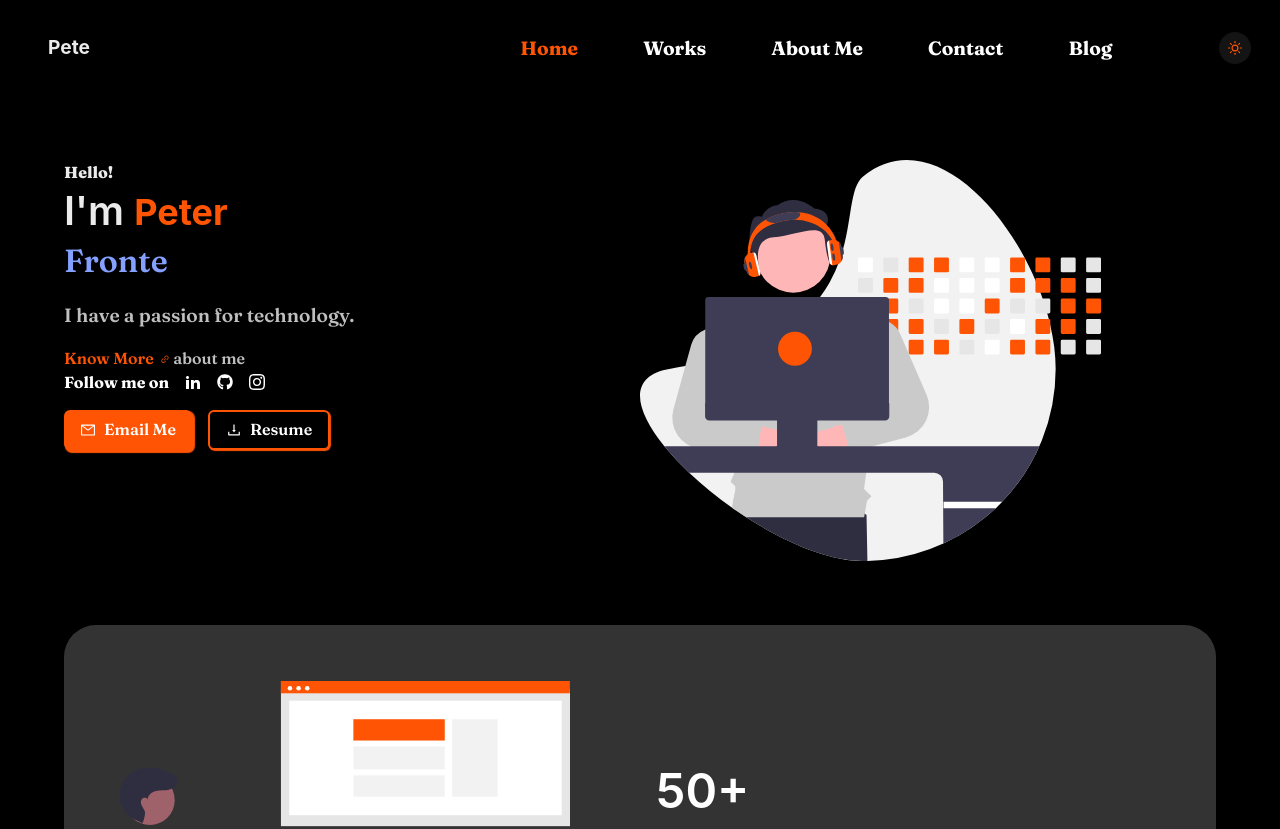
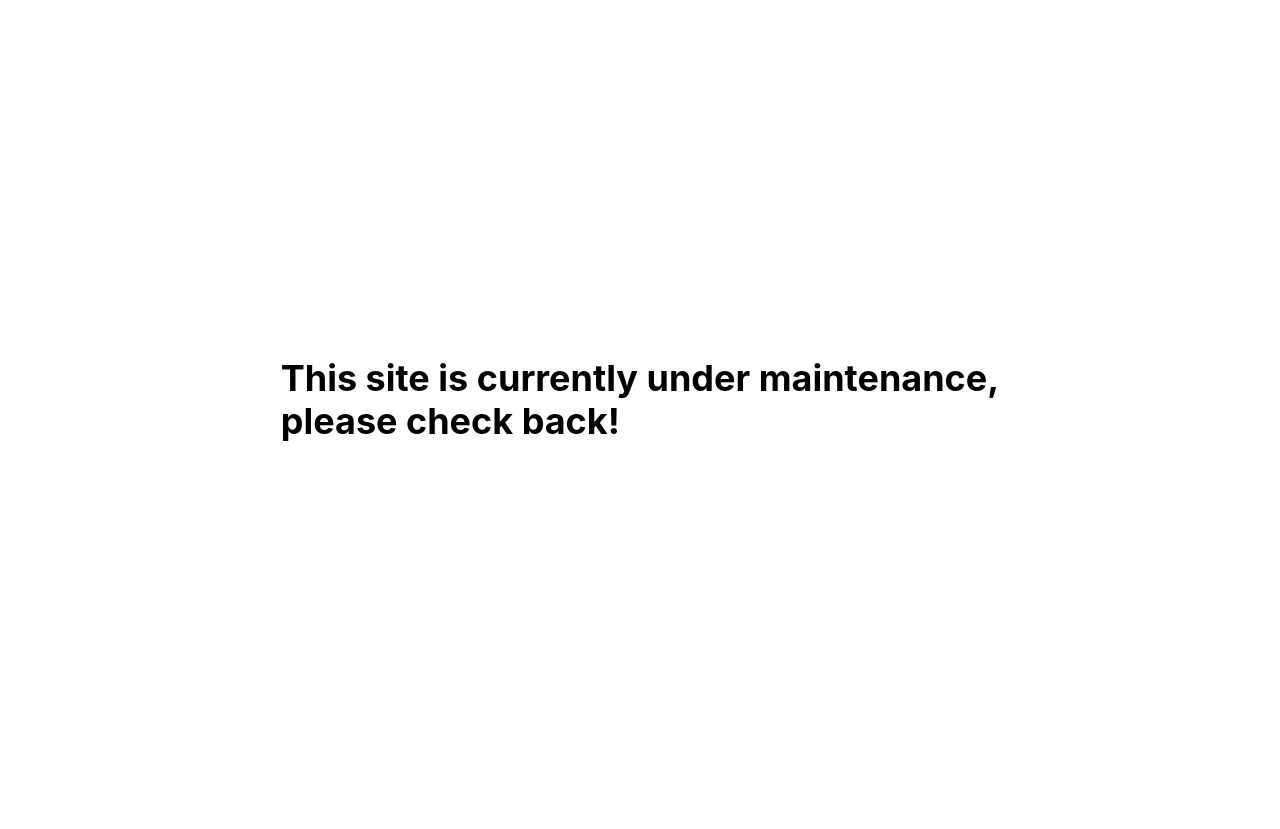
Before and after one commit to ikechukwu-peter/pete, a Next.js app: page / in a window 1280 px wide. Shown: the top 829 px of the page. After the commit the page ends 800 px from the top, so only its background shows below. Built offline with nearby package versions, Linux system fonts and the light colour scheme.

Commit message:
feat:placed under maintenance

```diff
--- a/components/works/Projects.js
+++ b/components/works/Projects.js
@@ -44,7 +44,7 @@ const projects = [
   },
 
   {
-    cover: "portfolio.png",
+    cover: "woodin.png",
     title: "Woodin",
     url: "https://wood-omega.vercel.app/",
     tools: "JavaScript, HTML, CSS",
--- a/pages/_app.js
+++ b/pages/_app.js
@@ -17,10 +17,10 @@ function MyApp({ Component, pageProps }) {
 
   return (
     <ChakraProvider theme={theme}>
-      <Header />
+      {/* <Header /> */}
       <Component {...pageProps} />
       <ScrollToTop />
-      <Footer />
+      {/* <Footer /> */}
     </ChakraProvider>
   );
 }
--- a/pages/index.js
+++ b/pages/index.js
@@ -1,6 +1,6 @@
 import Head from "next/head";
 import dynamic from "next/dynamic";
-import { Box, Flex, useColorModeValue } from "@chakra-ui/react";
+import { Box, Flex, Heading, useColorModeValue } from "@chakra-ui/react";
 const Introduction = dynamic(() => import("../components/home/Introduction"));
 const Projects = dynamic(() => import("../components/home/Projects"));
 const Services = dynamic(() => import("../components/home/Services"));
@@ -19,6 +19,21 @@ export default function Home() {
         justify={"center"}
         flex="1"
         w="100%"
+        minW={"100vw"}
+        minH={"100vH"}
+        // bg={useColorModeValue("theme.100", "theme.500")}
+      >
+        <Heading color={useColorModeValue("theme.100", "theme.500")}>
+          This site is currently under maintenance,
+          <br /> please check back!
+        </Heading>
+      </Flex>
+      {/* <Flex
+        direction={"column"}
+        align="center"
+        justify={"center"}
+        flex="1"
+        w="100%"
         bg={useColorModeValue("theme.100", "theme.500")}
       >
         <Box w="90%" m="auto">
@@ -26,7 +41,7 @@ export default function Home() {
           <Projects />
           <Services />
         </Box>
-      </Flex>
+      </Flex> */}
     </>
   );
 }
--- a/styles/globals.css
+++ b/styles/globals.css
@@ -8,6 +8,7 @@ body {
   font-family: "Fraunces", sans-serif !important;
   -webkit-font-smoothing: "Fraunces", sans-serif !important;
   -moz-osx-font-smoothing: "Fraunces", sans-serif !important;
+  background-color: white !important;
 }
 
 a {
```
Also changed, not shown: public/woodin.png (added).
